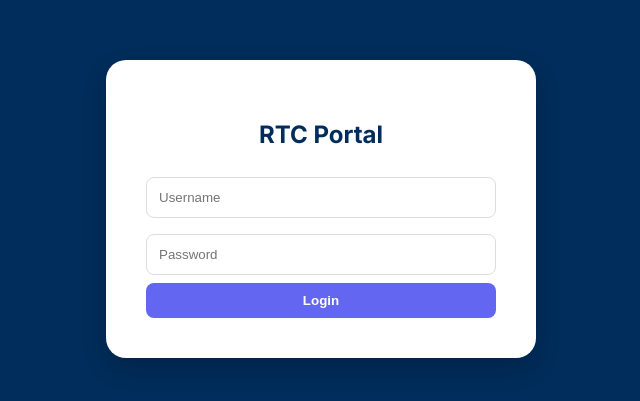
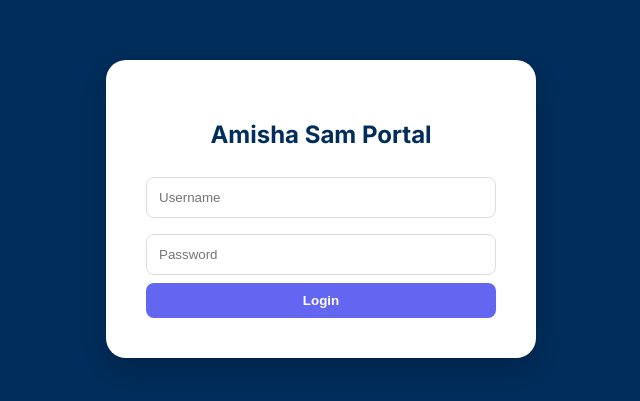
Before and after one commit to amisha-sam/demo-github--action, a website: page index.html in a window 1280 px wide. Shown: the part 191-592 px from the top of the page, without its empty margins (319-959 px from the left). Drawn offline with Linux system fonts and the light colour scheme.

Commit message:
Change portal title from 'RTC Portal' to 'Amisha Sam Portal'

```diff
--- a/index.html
+++ b/index.html
@@ -50,7 +50,7 @@
 
     <div id="login-screen">
         <div class="login-box">
-            <h2 style="color: var(--rtc-blue)">RTC Portal</h2>
+            <h2 style="color: var(--rtc-blue)">Amisha Sam Portal</h2>
             <input type="text" id="user-input" placeholder="Username">
             <input type="password" id="pass-input" placeholder="Password">
             <button class="btn btn-primary" style="width:100%" onclick="processLogin()">Login</button>
```
